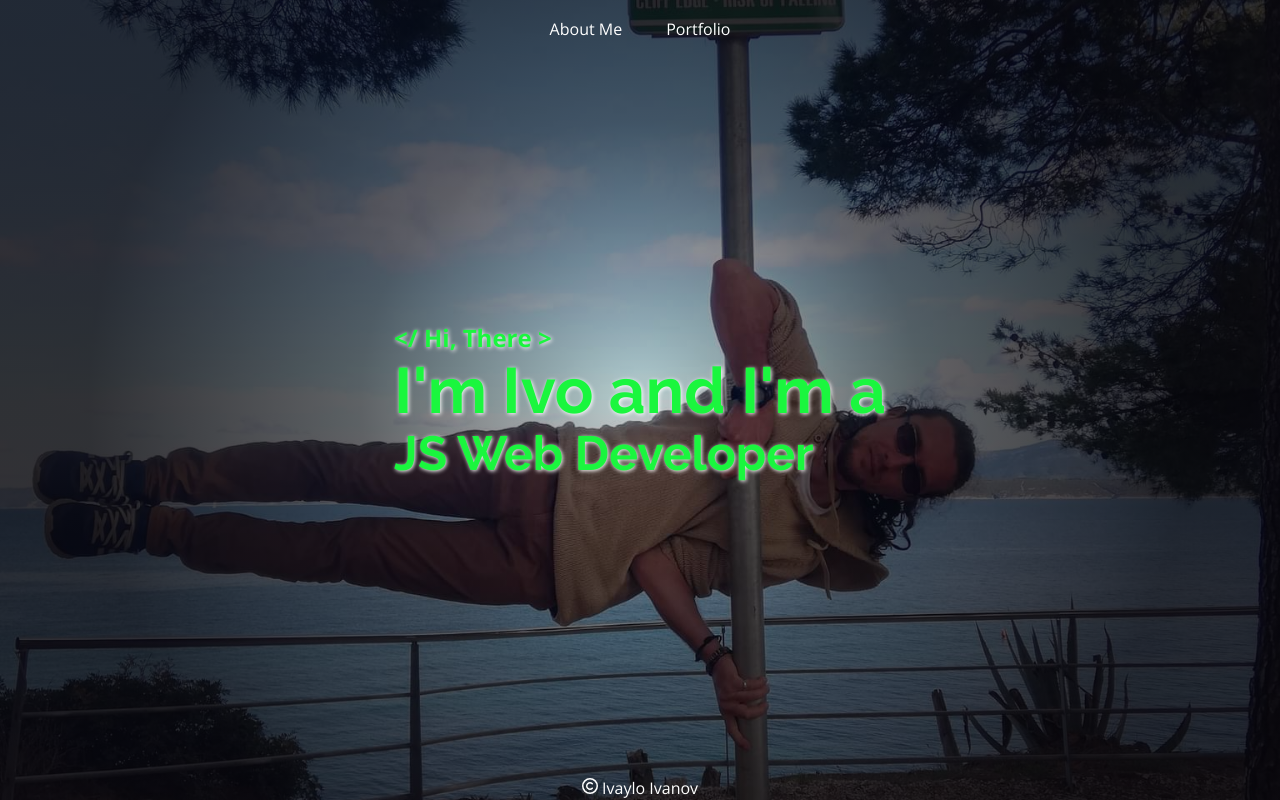
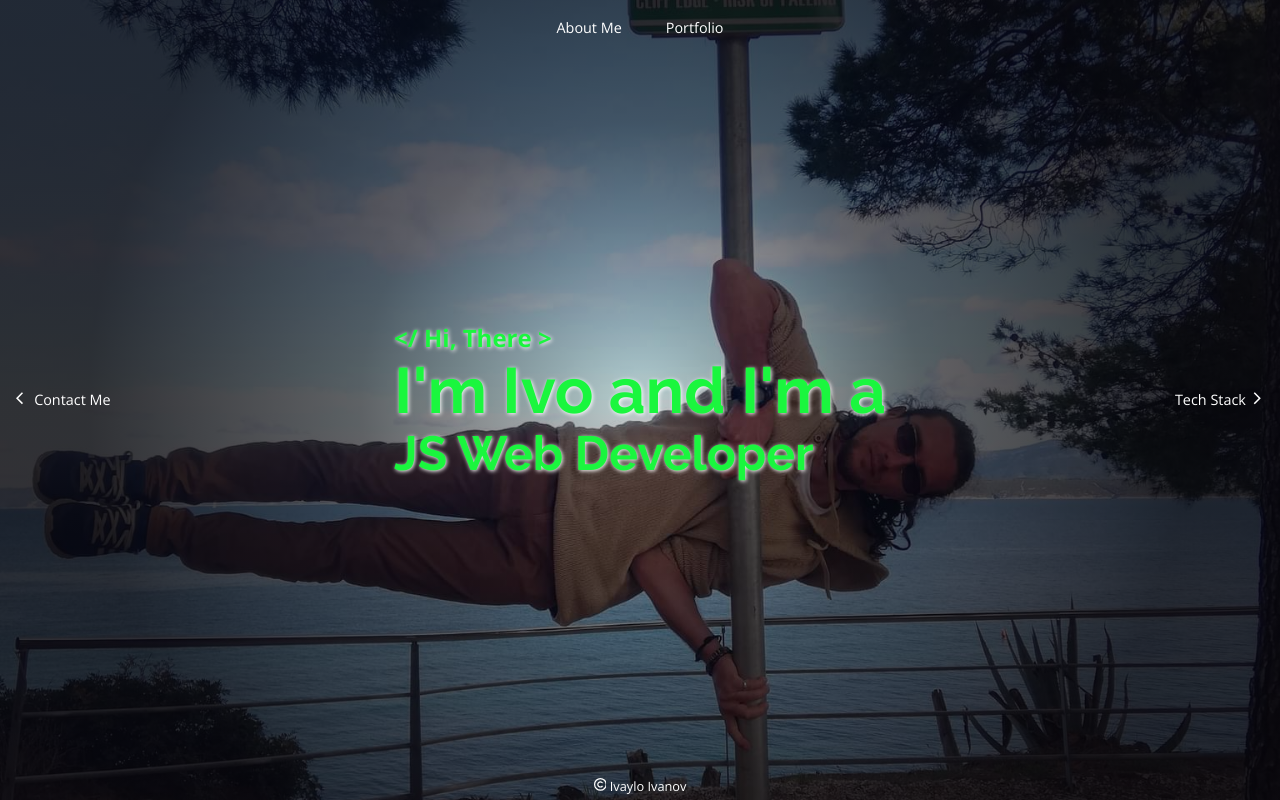
Before and after one commit to Ivaylo-St-Ivanov/Portfolio, a React (Vite) app: page / in a window 1280 px wide. Built offline with nearby package versions, Linux system fonts and the light colour scheme.

Commit message:
Add asides + fixes.

```diff
--- a/src/App.scss
+++ b/src/App.scss
@@ -6,6 +6,7 @@ header {
     padding: 1rem;
     @include gs.flex(none, center, none);
     width: 100%;
+    font-size: 0.9rem;
 
     &>input {
         background: unset;
@@ -20,6 +21,28 @@ header {
         &:first-of-type {
             margin-right: 2rem;
         }
+    }
+}
+
+aside {
+    position: absolute;
+    z-index: 1;
+    height: 100vh;
+    @include gs.flex(none, none, center);
+    font-size: 0.9rem;
+    cursor: pointer;
+
+    &:hover {
+        color: yellow;
+    }
+
+    &:first-of-type {
+        margin-left: 1rem;
+    }
+
+    &:last-of-type {
+        right: 0;
+        margin-right: 1rem;
     }
 }
 
@@ -73,4 +96,6 @@ footer {
     bottom: 0;
     width: 100%;
     @include gs.flex(none, center, none);
+    font-size: 0.8rem;
+    margin-bottom: 0.25rem;
 }
--- a/src/App.tsx
+++ b/src/App.tsx
@@ -1,4 +1,5 @@
 import { FaRegCopyright } from 'react-icons/fa6';
+import { MdArrowBackIos, MdArrowForwardIos } from 'react-icons/md';
 
 import './App.scss';
 
@@ -10,6 +11,14 @@ function App() {
                 <input type="button" value="About Me" />
                 <input type="button" value="Portfolio" />
             </header>
+
+            <aside>
+                <span><MdArrowBackIos /> Contact Me</span>
+            </aside>
+
+            <aside>
+                <span>Tech Stack <MdArrowForwardIos /></span>
+            </aside>
 
             <main className="wrapper">
                 <div>
```
